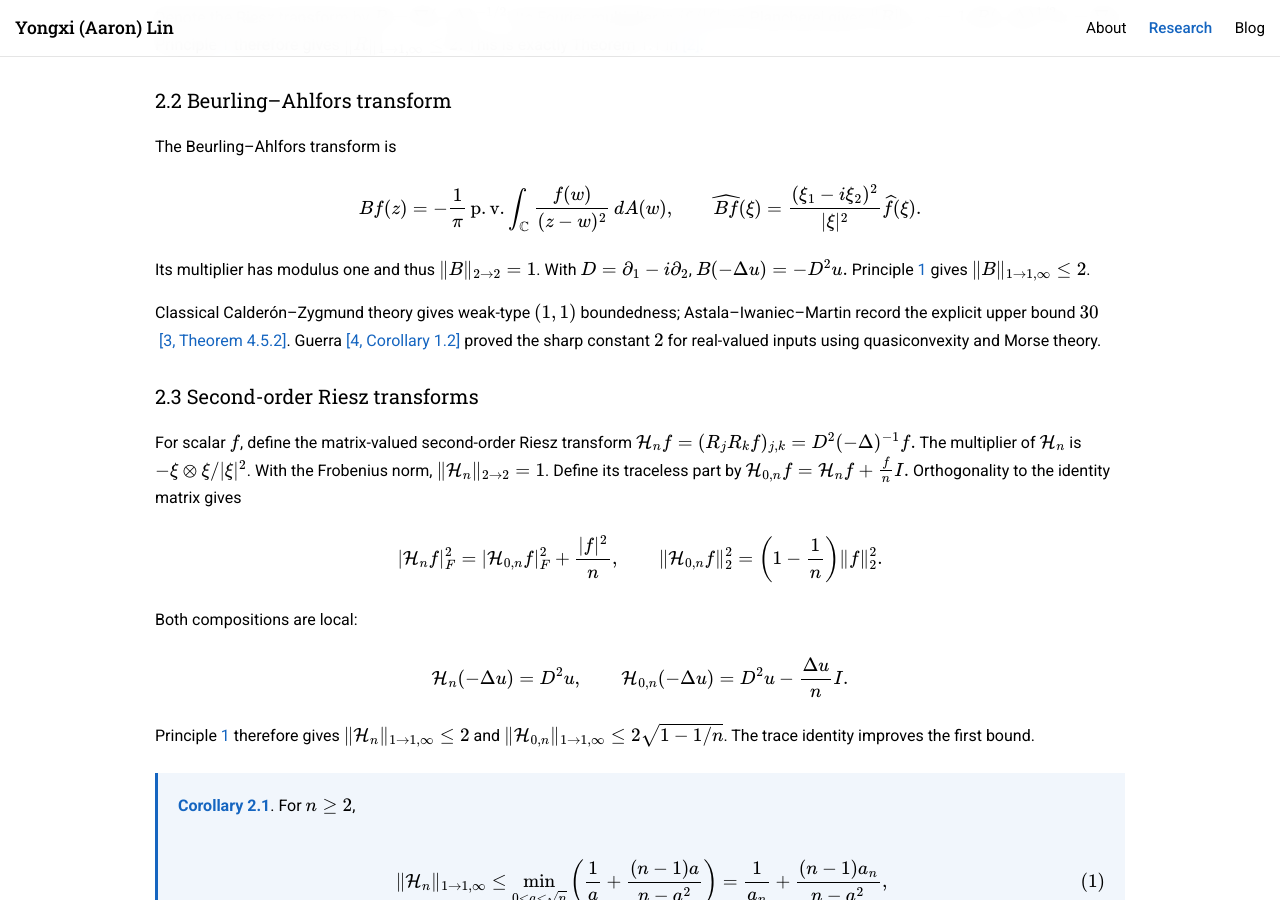
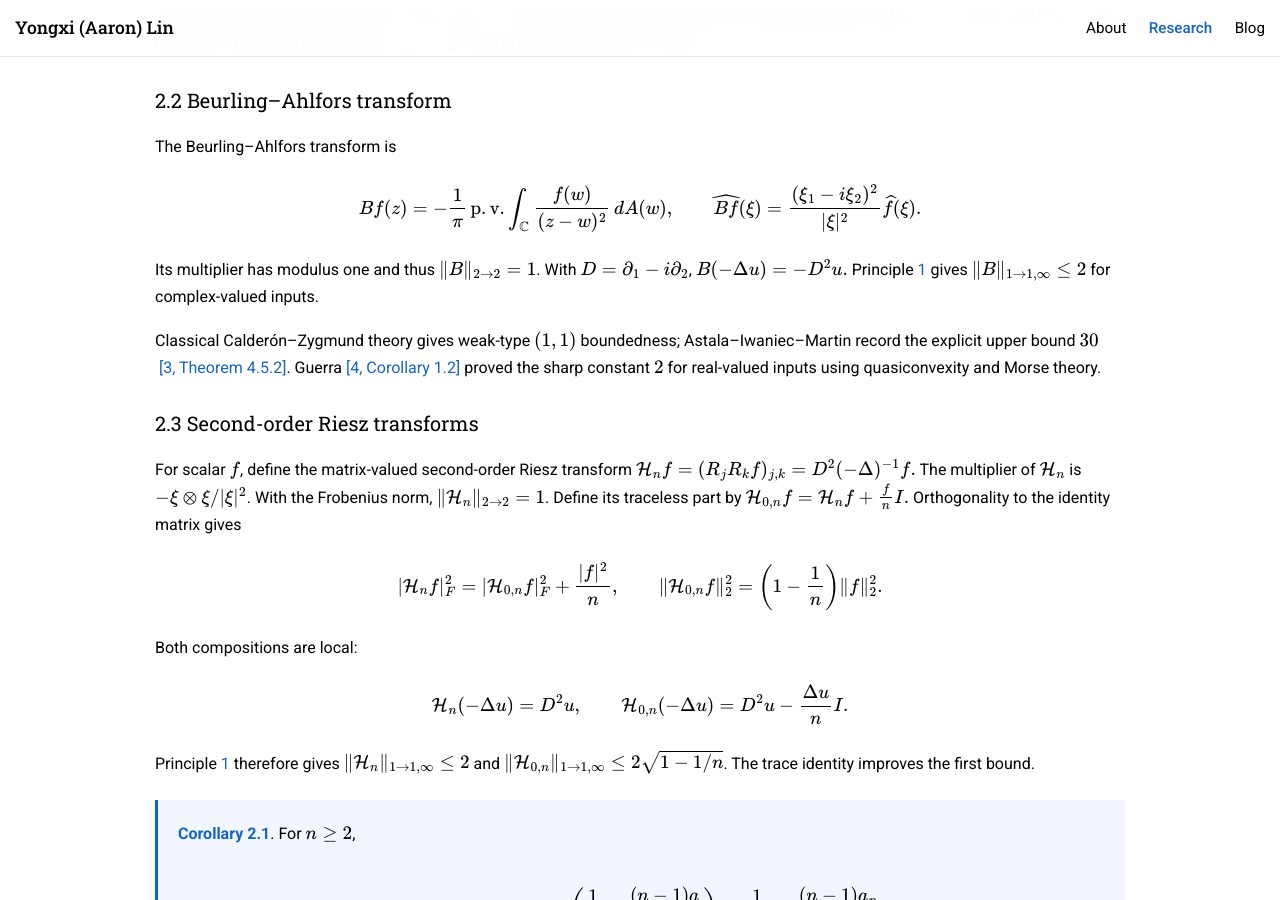
Before and after one commit to CoolRmal/coolrmal.github.io, a Jekyll site: the page built from two-partial-balayage-principles.html, in a window 1280 px wide and 900 px high, scrolled down 4688 px. Built offline with Jekyll 4.4.1, drawn with Linux system fonts in a browser that asks for light colours; formulas are drawn with MathJax 3.

Commit message:
Clarify complex-valued scope of Beurling estimate

```diff
--- a/two-partial-balayage-principles.html
+++ b/two-partial-balayage-principles.html
@@ -211,7 +211,8 @@ Beurling–Ahlfors transform</h3>
 <p>The Beurling–Ahlfors transform is <span class="math display">$$Bf(z)=-\frac1\pi\operatorname{p.v.}\int_\mathbb C
              \frac{f(w)}{(z-w)^2}\,dA(w),
 \qquad \widehat{Bf}(\xi)=\frac{(\xi_1-i\xi_2)^2}{|\xi|^2}\widehat
-f(\xi).$$</span> Its multiplier has modulus one and thus <span class="math inline">$$\|B\|_{2\to2}=1$$</span>. With <span class="math inline">$$D=\partial_1-i\partial_2$$</span>, <span class="math inline">$$B(-\Delta u)=-D^2u.$$</span> Principle <a data-reference="thm:linear-principle" data-reference-type="ref" href="#thm:linear-principle">1</a> gives <span class="math inline">$$\|B\|_{1\to1,\infty}\le2$$</span>.</p>
+f(\xi).$$</span> Its multiplier has modulus one and thus <span class="math inline">$$\|B\|_{2\to2}=1$$</span>. With <span class="math inline">$$D=\partial_1-i\partial_2$$</span>, <span class="math inline">$$B(-\Delta u)=-D^2u.$$</span> Principle <a data-reference="thm:linear-principle" data-reference-type="ref" href="#thm:linear-principle">1</a> gives <span class="math inline">$$\|B\|_{1\to1,\infty}\le2$$</span>
+for complex-valued inputs.</p>
 <p>Classical Calderón–Zygmund theory gives weak-type <span class="math inline">$$(1,1)$$</span> boundedness; Astala–Iwaniec–Martin
 record the explicit upper bound <span class="math inline">$$30$$</span> <a href="#ref-aim">[3, Theorem
 4.5.2]</a>. Guerra <a href="#ref-guerra">[4, Corollary 1.2]</a> proved
```
